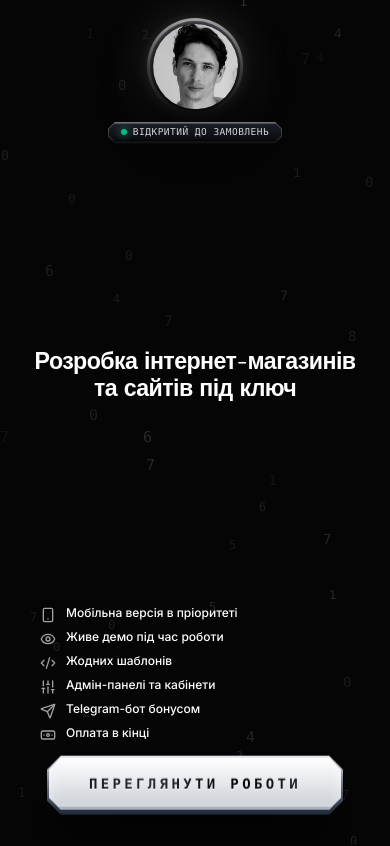
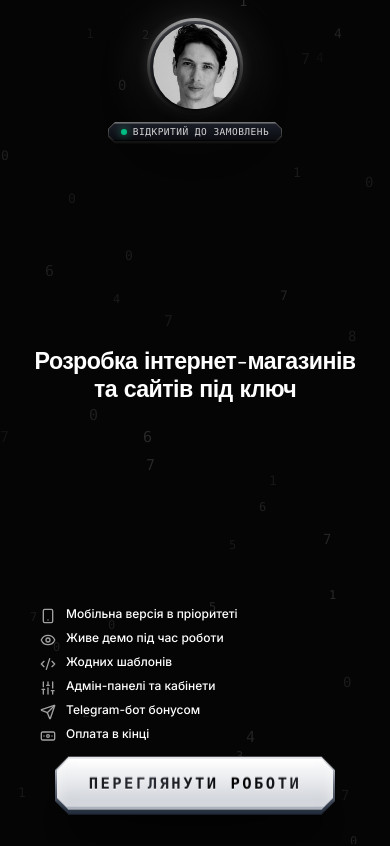
Before and after one commit to llixtar/portfolio, a Next.js app: page / in a window 390 px wide. Shown: the top 846 px of the page. Built offline with nearby package versions, Linux system fonts and the light colour scheme.

Commit message:
Enlarge hero button font size for mobile and responsive screens

```diff
--- a/src/components/Hero.tsx
+++ b/src/components/Hero.tsx
@@ -244,10 +244,10 @@ export default function Hero() {
                 className="relative inline-flex p-[2px] pb-[5px] sm:pb-[6px] bg-gradient-to-b from-[#e5e7eb] via-[#6b7280] to-[#1f2937] hover:from-white hover:via-[#9ca3af] hover:to-[#374151] [clip-path:polygon(14px_0,calc(100%-14px)_0,100%_14px,100%_calc(100%-14px),calc(100%-14px)_100%,14px_100%,0_calc(100%-14px),0_14px)] transition-all duration-300 hover:drop-shadow-[0_10px_28px_rgba(255,255,255,0.28)] cursor-pointer select-none active:translate-y-[3px] active:pb-[2px] animate-float drop-shadow-[0_8px_0_#111318,0_16px_32px_rgba(0,0,0,0.95)]"
               >
                 {/* Внутрішня лицьова 3D-грань кнопки (масивне світле срібло з фаскою) */}
-                <div className="relative w-full h-full px-10 py-4 sm:px-14 sm:py-4.5 md:px-16 md:py-5 bg-gradient-to-b from-[#ffffff] via-[#e5e7eb] to-[#c7cbd2] group-hover:from-[#ffffff] group-hover:via-[#edf0f4] group-hover:to-[#d2d6dd] [clip-path:polygon(12px_0,calc(100%-12px)_0,100%_12px,100%_calc(100%-12px),calc(100%-12px)_100%,12px_100%,0_calc(100%-12px),0_12px)] flex items-center justify-center overflow-hidden shadow-[inset_0_2.5px_0_rgba(255,255,255,1),inset_0_-3px_0_rgba(156,163,175,0.7),inset_0_0_14px_rgba(255,255,255,0.6)] transition-all duration-300">
+                <div className="relative w-full h-full px-8 py-3.5 xs:px-10 xs:py-4 sm:px-14 sm:py-4.5 md:px-16 md:py-5 bg-gradient-to-b from-[#ffffff] via-[#e5e7eb] to-[#c7cbd2] group-hover:from-[#ffffff] group-hover:via-[#edf0f4] group-hover:to-[#d2d6dd] [clip-path:polygon(12px_0,calc(100%-12px)_0,100%_12px,100%_calc(100%-12px),calc(100%-12px)_100%,12px_100%,0_calc(100%-12px),0_12px)] flex items-center justify-center overflow-hidden shadow-[inset_0_2.5px_0_rgba(255,255,255,1),inset_0_-3px_0_rgba(156,163,175,0.7),inset_0_0_14px_rgba(255,255,255,0.6)] transition-all duration-300">
 
-                  {/* Збільшений, чіткий темний шрифт */}
-                  <span className="font-mono text-sm sm:text-base md:text-[17px] tracking-[0.24em] uppercase font-black text-neutral-950 animate-text-wave-dark select-none drop-shadow-[0_1px_0_rgba(255,255,255,0.8)]">
+                  {/* Ще більший, чіткий темний шрифт для мобілки та ПК */}
+                  <span className="font-mono text-[15.5px] xs:text-base sm:text-lg md:text-[19px] tracking-[0.16em] xs:tracking-[0.2em] sm:tracking-[0.24em] uppercase font-black text-neutral-950 animate-text-wave-dark select-none drop-shadow-[0_1px_0_rgba(255,255,255,0.8)]">
                     ПЕРЕГЛЯНУТИ РОБОТИ
                   </span>
                 </div>
```
